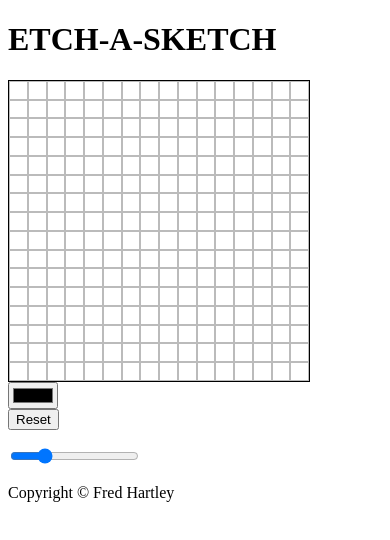
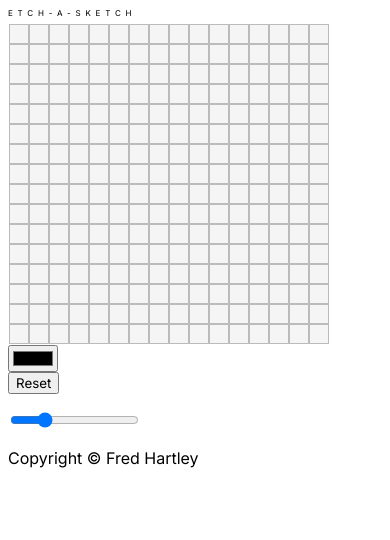
Before and after one commit to fredhartley/etch-a-sketch, a plain HTML site: page index.html in a window 390 px wide. Drawn offline with Linux system fonts and the light colour scheme.

Commit message:
Further responsive decs and styling

```diff
--- a/index.html
+++ b/index.html
@@ -5,6 +5,9 @@
     <meta name="viewport" content="width=device-width, initial-scale=1.0">
     <title>Etch-A-Sketch</title>
     <link rel="stylesheet" href="styles.css">
+    <link rel="preconnect" href="https://fonts.googleapis.com">
+    <link rel="preconnect" href="https://fonts.gstatic.com" crossorigin>
+    <link href="https://fonts.googleapis.com/css2?family=Inter:wght@100;200;300;400;500;600;700;800;900&display=swap" rel="stylesheet">
     <script src="scripts.js" defer></script>
 </head>
 <body>
--- a/scripts.js
+++ b/scripts.js
@@ -30,10 +30,9 @@ function generateGrid(gridSize) {
         changeColorMode(gridElement)
     }
 }
-
-let mediaQueryDesktop = window.matchMedia('(min-width: 768px)');
+let mediaQueryDesktop = window.matchMedia('(min-width: 992px)');
 let mediaQueryTabletSmall = window.matchMedia('(min-width: 600px) and (max-width: 767px)');
-let mediaQueryTabletBig = window.matchMedia('(min-width: 768px) and (max-width: 1023px)');
+let mediaQueryTabletBig = window.matchMedia('(min-width: 768px) and (max-width: 991px)');
 let mediaQueryMobile = window.matchMedia('(max-width: 599px)');
 
 function handleViewportChange() {
--- a/styles.css
+++ b/styles.css
@@ -1,17 +1,38 @@
+html {
+  font-size: 16px;
+}
+
+body {
+  font-family: 'Inter', sans-serif;
+
+}
+
+h1 {
+  font-weight: 400;
+  letter-spacing: 0.3rem;
+  font-size: 0.5rem;
+}
+
+button {
+  font-family: 'Inter', sans-serif;
+}
+
+
+
 .grid {
     display: flex;
     flex-wrap: wrap;
-    width: 300px; /* Adjust this width as needed */
-    height: 300px; /* Adjust this height as needed */
+    width: 320px; /* Adjust this width as needed */
+    height: 320px; /* Adjust this height as needed */
     background-color: blueviolet;
     justify-content: flex-start;
     align-content: flex-start;
-    border: 1px solid black;
+    border: 1px solid white;
     }
 
 .grid__item {
     flex: 1;
-    background-color: white; /* Placeholder color */
+    background-color: #F5F5F5; /* Placeholder color */
     aspect-ratio: 1; /* Creates a square aspect ratio */
     box-sizing: border-box;
     border: 0.1px solid rgb(187, 187, 187);
@@ -28,7 +49,15 @@
 @media only screen and (min-width: 768px) {
 
   .grid {
-    width: 650px; /* Adjust this width as needed */
-    height: 650px; /* Adjust this height as needed */
+    width: 550px; /* Adjust this width as needed */
+    height: 550px; /* Adjust this height as needed */
   }
 }
+
+@media only screen and (min-width: 992px) {
+
+  .grid {
+    width: 600px; /* Adjust this width as needed */
+    height: 600px; /* Adjust this height as needed */
+  }
+}
```
